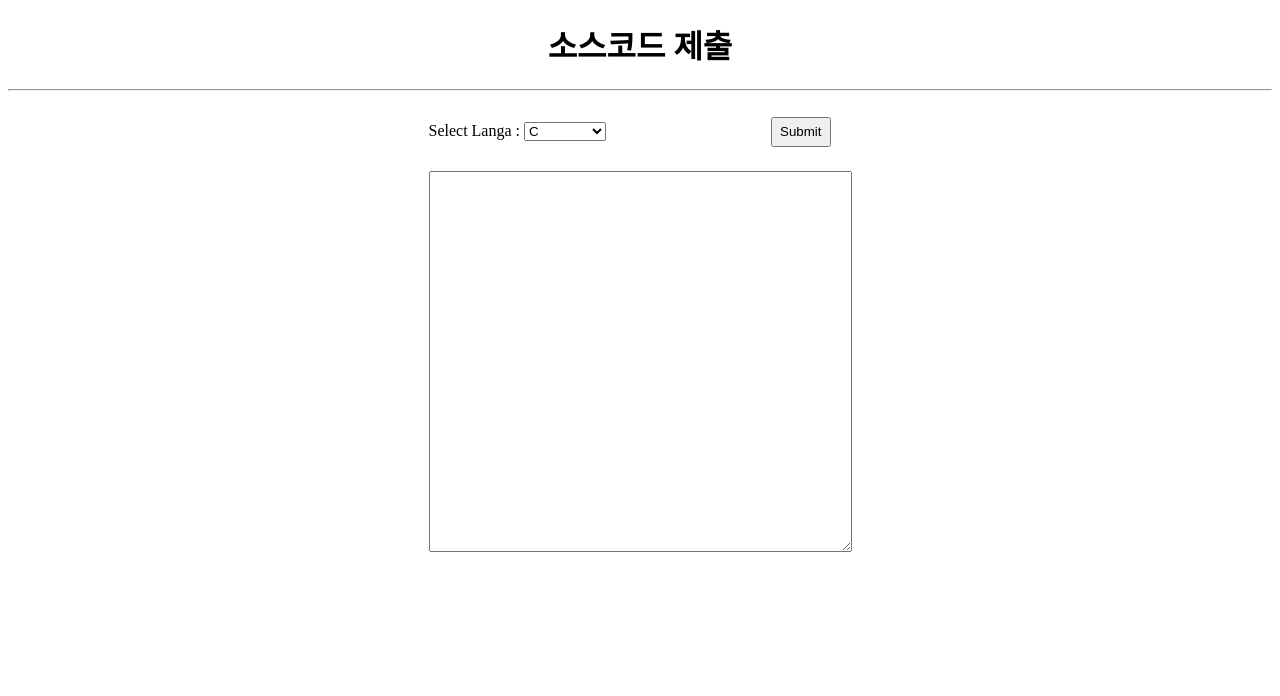
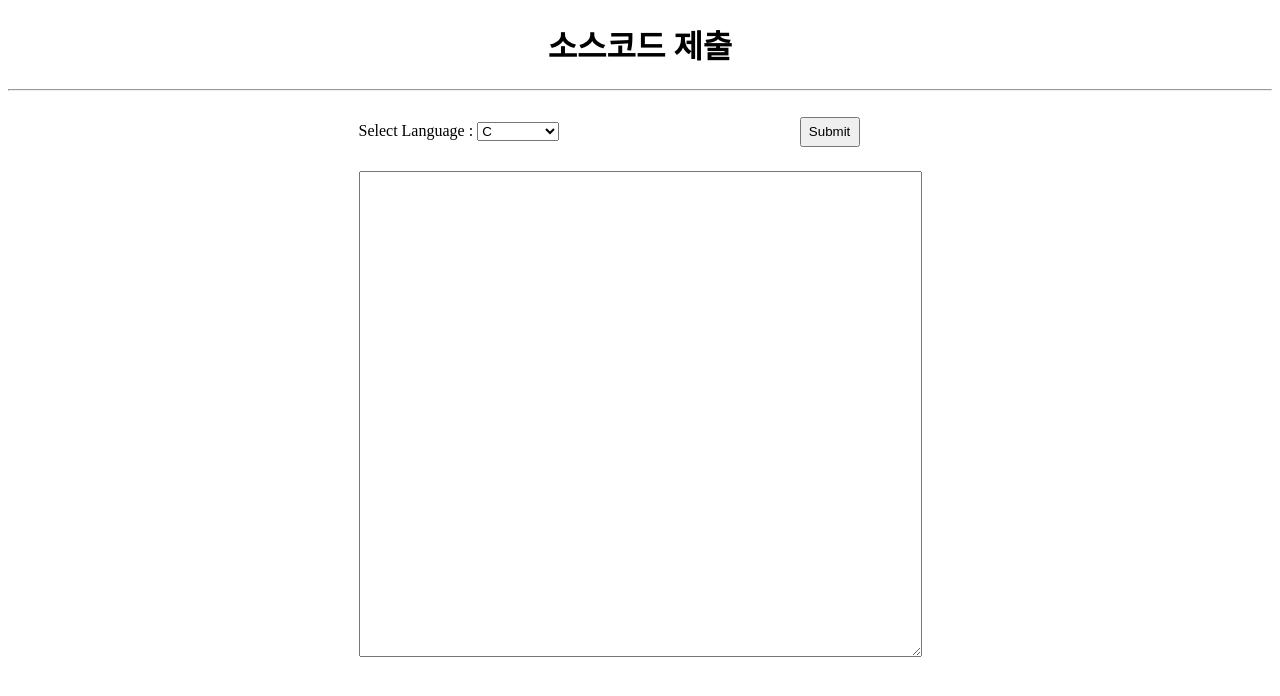
Before and after one commit to kimjw0427/school, a Flask app: page /send in a window 1280 px wide. Shown: the top 696 px of the page. Run offline with Flask 2, Linux system fonts and the light colour scheme.

Commit message:
Update send.html

```diff
--- a/templates/send.html
+++ b/templates/send.html
@@ -10,19 +10,20 @@
     <h1 style="display: flex; justify-content: center;">소스코드 제출</h1>
     <hr>
     <br>
+
     <div style="display: flex; justify-content: center;">
         <form action="/send" method="post">
         <span>
-            Select Langa :
+            Select Language :
             <select name="lang" style="margin-bottom: 30px;">
                 <option value="C">C</option>
                 <option value="Python">Python</option>
                 <option value="Javascript">Javascript</option>
                 </select>
-                <input type="submit" style="margin-left: 38%; width: 60px; height: 30px;">
+                <input type="submit" style="margin-left: 42%; width: 60px; height: 30px;">
         </span>
             <br>
-            <textarea name="code" rows="25" cols="50" style="margin-bottom: 30px;"></textarea>
+            <textarea name="code" rows="20" cols="45" style="margin-bottom: 30px; font-size: 20px;"></textarea>
             <br>
         </form>
     </div>
```
